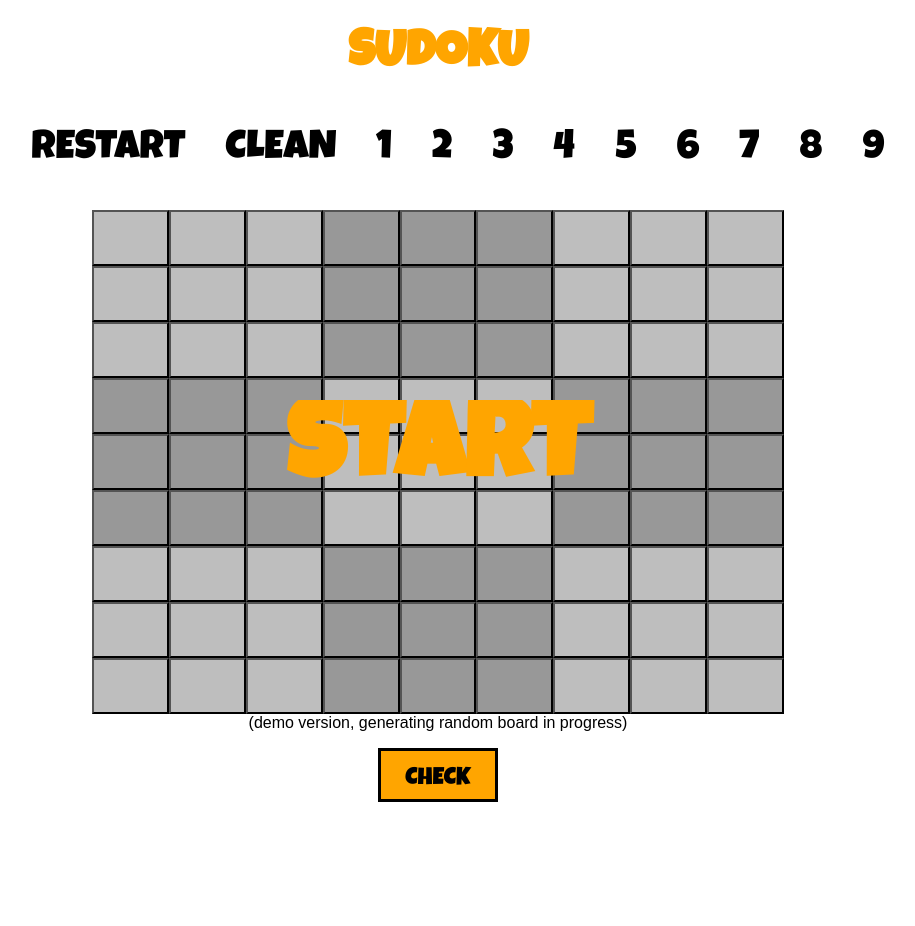
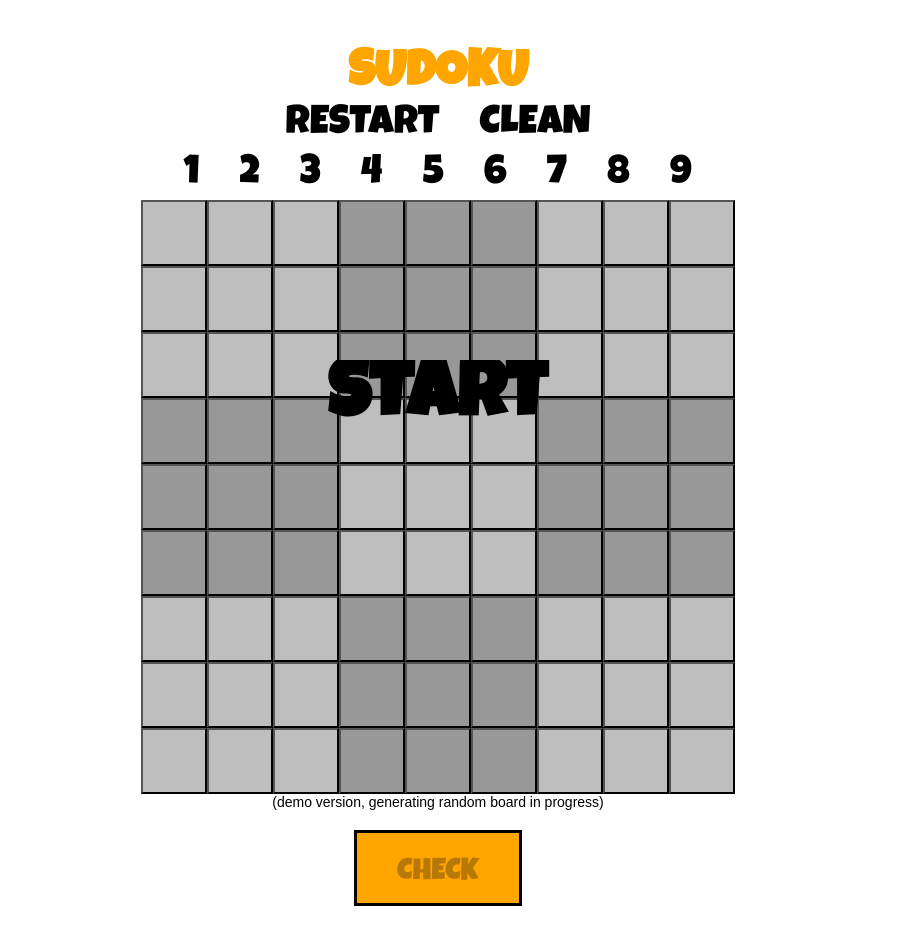
Before and after one commit to joannanapora/sudoku-game-React.js, a React (Create React App) app: page / in a window 1280 px wide. Shown: the whole page, without its empty margins (202-1117 px from the left). Before the commit the page ends 818 px from the top, so only its background shows below. Built offline with nearby package versions, Linux system fonts and the light colour scheme.

Commit message:
fix:function checking rows

```diff
--- a/src/App.css
+++ b/src/App.css
@@ -7,6 +7,7 @@
 
 .demo {
   font-family: arial;
+  font-size: 14px;
 }
 
 .App {
@@ -15,58 +16,43 @@
 
 .header {
   font-size: 40px;
-  padding: 10px;
+  padding-top: 30px;
   color: orange;
 }
 
-.result-lose {
-  font-size: 70px;
-  color: red;
-  position: absolute;
+.result {
+  position: fixed;
   top: 50%;
-  display: flex;
-  place-content: center;
-  width: 100%;
-}
-.result-empty {
-  font-size: 55px;
-  color: red;
-  position: absolute;
-  top: 50%;
-  display: flex;
-  place-content: center;
-  width: 100%;
+  left: 50%;
+  transform: translate(-50%, -50%);
 }
 
-.result-win {
+.lose {
+  font-size: 50px;
+  color: red;
+}
+.empty {
+  font-size: 50px;
+  color: red;
+}
+
+.win {
   font-size: 110px;
   color: orange;
-  position: absolute;
-  top: 50%;
-  display: flex;
-  place-content: center;
-  width: 100%;
 }
 
-.result-ok {
+.ok {
   font-size: 40px;
   color: black;
-  position: absolute;
-  top: 60%;
-  display: flex;
-  place-content: center;
-  width: 100%;
   cursor: pointer;
+  top: 65%;
+  left: 50%;
+  transform: translate(-50%, -50%);
 }
 
-.result-start {
-  font-size: 110px;
-  color: orange;
-  position: absolute;
-  top: 50%;
-  display: flex;
-  place-content: center;
-  width: 100%;
+.start {
+  font-size: 80px;
+  color: black;
   cursor: pointer;
 }
 
@@ -77,22 +63,25 @@
 }
 
 .controls {
-  padding: 20px;
+  padding: 10px 11px;
   font-size: 30px;
   transition: all 0.2s ease-in-out;
   cursor: pointer;
 }
 
+.functions-list {
+  display: flex;
+}
+
 .controls:hover {
   transform: scale(1.2);
   color: orange;
-  cursor: pointer;
 }
 
 .checkButton {
-  margin: 2vh;
-  padding: 2vh 3vh 1vh 3vh;
-  font-size: 3vh;
+  margin: 20px;
+  padding: 15px 20px 10px 20px;
+  font-size: 20px;
   transition: all 0.2s ease-in-out;
   cursor: pointer;
   background-color: orange;
@@ -105,7 +94,6 @@
 
 .checkButton:hover {
   transform: scale(1.2);
-  background-color: orange;
   cursor: pointer;
 }
 
@@ -117,16 +105,16 @@
 }
 
 .sudokuButton {
-  height: 6vh;
-  width: 10vw;
+  height: 40px;
+  width: 40px;
   font-size: 3vh;
   outline-color: orange;
   font-weight: 900;
 }
 
 .disabledSudokuButton {
-  height: 6vh;
-  width: 10vw;
+  height: 40px;
+  width: 40px;
   font-size: 3vh;
   color: rgb(75, 71, 71);
   outline-color: black;
@@ -135,33 +123,24 @@
 .numbers-container {
   display: flex;
   justify-content: center;
-  padding: 20px 0;
+  padding: 0px 0px;
   flex-direction: column;
   width: 100%;
   align-items: center;
 }
 
-.functions {
-  display: flex;
-  font-size: 30px;
-}
-.numbers {
-  display: flex;
-  font-size: 30px;
-}
-
 @media only screen and (min-width: 768px) {
   .sudokuButton {
-    height: 7vh;
-    width: 9vw;
+    height: 66px;
+    width: 66px;
     font-size: 3vh;
     outline-color: orange;
     font-weight: 900;
   }
 
   .disabledSudokuButton {
-    height: 7vh;
-    width: 9vw;
+    height: 66px;
+    width: 66px;
     font-size: 3vh;
     outline-color: orange;
     font-weight: 900;
@@ -179,87 +158,18 @@
     transition: all 0.2s ease-in-out;
     cursor: pointer;
   }
-}
 
-@media only screen and (min-width: 1200px) {
-  .sudokuButton {
-    height: 7vh;
-    width: 6vw;
-    font-size: 40px;
-    outline-color: orange;
-    font-weight: 900;
-  }
-
-  .disabledSudokuButton {
-    height: 7vh;
-    width: 6vw;
-    font-size: 40px;
-    outline-color: orange;
-    font-weight: 900;
-  }
-
-  .numbers-container {
-    display: flex;
-    flex-direction: row;
-    justify-content: center;
-    padding: 20px 20px;
-    width: 100%;
-    align-items: center;
-  }
-
-  .controls {
-    padding: 20px;
+  .checkButton {
+    margin: 20px;
+    padding: 25px 40px 15px 40px;
     font-size: 30px;
     transition: all 0.2s ease-in-out;
     cursor: pointer;
-  }
-
-  .header {
-    font-size: 50px;
-    margin-top: 20px;
-    color: orange;
-  }
-
-  .controls {
-    padding: 20px;
-    font-size: 40px;
-    transition: all 0.2s ease-in-out;
-    cursor: pointer;
+    background-color: orange;
+    border: 3px solid black;
+    font-family: "Luckiest Guy", cursive;
+    display: flex;
+    justify-content: center;
+    outline-color: orange;
   }
 }
-
-@media only screen and (min-width: 1500px) {
-  .sudokuButton {
-    height: 7vh;
-    width: 5vw;
-    font-size: 40px;
-    outline-color: orange;
-    font-weight: 900;
-  }
-
-  .disabledSudokuButton {
-    height: 7vh;
-    width: 5vw;
-    font-size: 40px;
-    outline-color: orange;
-    font-weight: 900;
-  }
-}
-
-@media only screen and (min-width: 1800px) {
-  .sudokuButton {
-    height: 7vh;
-    width: 5vw;
-    font-size: 40px;
-    outline-color: orange;
-    font-weight: 900;
-  }
-
-  .disabledSudokuButton {
-    height: 7vh;
-    width: 5vw;
-    font-size: 40px;
-    outline-color: orange;
-    font-weight: 900;
-  }
-}
--- a/src/App.tsx
+++ b/src/App.tsx
@@ -4,7 +4,6 @@ import { createCells } from "./functions/create-cells.fn";
 import { ICell } from "./functions/create-cells.fn";
 import { validSolution } from "./functions/check.fn";
 import { createBoard } from "./functions/create-board.fn";
-import { LVL } from "./functions/create-board.fn";
 
 interface IAlerts {
   fillField: boolean;
@@ -37,9 +36,15 @@ const App = () => {
     return () => {
       setClickedNumber(-1);
     };
-  }, [cells, clickedNumber]);
+  }, [cells, clickedNumber, idOfCell]);
 
   const onCellClick = (id: number, ifDisabled: boolean) => {
+    if (alerts.won) {
+      setAlerts({ ...alerts, start: true, won: false });
+    }
+
+    setAlerts({ ...alerts, fillField: false, lost: false });
+
     if (ifDisabled) {
       setClickedCell(-1);
       return;
@@ -71,10 +76,6 @@ const App = () => {
     }
 
     if (validSolution(splittedListOfValues)) {
-      let newList = cells.map((el) => {
-        return { ...el, value: 0 };
-      });
-      setCells(newList);
       setAlerts({ ...alerts, won: true, lost: false });
     } else {
       setAlerts({ ...alerts, lost: true, won: false });
@@ -94,20 +95,21 @@ const App = () => {
 
   const onOk = () => {
     setAlerts({
-      fillField: false,
       won: false,
       lost: false,
       start: false,
+      fillField: false,
     });
   };
 
   const onStartClick = () => {
     onRestart();
-    setAlerts({ ...alerts, start: false });
+    setAlerts({ fillField: false, lost: false, won: false, start: false });
   };
 
   const onRestart = () => {
-    let cleanedBoard = createBoard(LVL.HARD);
+    setAlerts({ fillField: false, lost: false, won: false, start: false });
+    let cleanedBoard = createBoard();
     let newList = cells.map((el, i) => {
       return {
         ...el,
@@ -136,7 +138,7 @@ const App = () => {
     <div className="App">
       <h1 className="header">SUDOKU</h1>
       <div className="numbers-container">
-        <div className="functions">
+        <div className="functions-list">
           <div onClick={onRestart} className="controls">
             RESTART
           </div>
@@ -144,7 +146,7 @@ const App = () => {
             CLEAN
           </div>
         </div>
-        <div className="numbers">
+        <div className="functions-list">
           {[1, 2, 3, 4, 5, 6, 7, 8, 9].map((el, i) => {
             return (
               <div
@@ -158,17 +160,17 @@ const App = () => {
           })}
         </div>
       </div>
-      {alerts.won && <h1 className="result-win">WIN !</h1>}
+      {alerts.won && <h1 className="result win">WIN !</h1>}
       {alerts.start && (
-        <h1 onClick={onStartClick} className="result-start">
+        <h1 onClick={onStartClick} className="result start">
           START
         </h1>
       )}
-      {alerts.lost && <h1 className="result-lose">KEEP TRYING</h1>}
-      {alerts.fillField && <h1 className="result-empty">EMPTY FIELDS</h1>}
+      {alerts.lost && <h1 className="result lose">KEEP TRYING</h1>}
+      {alerts.fillField && <h1 className="result empty">EMPTY FIELDS</h1>}
       {alerts.fillField || alerts.lost ? (
-        <h1 onClick={onOk} className="result-ok">
-          return to game
+        <h1 onClick={onOk} className="result ok">
+          return
         </h1>
       ) : null}
       <div className="grid">
@@ -191,7 +193,11 @@ const App = () => {
         (demo version, generating random board in progress)
       </div>
       <div className="checkButtonContainer">
-        <button onClick={onCheck} className="checkButton">
+        <button
+          disabled={alerts.start}
+          onClick={onCheck}
+          className="checkButton"
+        >
           CHECK
         </button>
       </div>
--- a/src/functions/check.fn.ts
+++ b/src/functions/check.fn.ts
@@ -1,8 +1,7 @@
-
 export const compareRows = (sudokuArray: number[][]): boolean => {
   let isValid = true;
   sudokuArray.forEach((el, i) => {
-    let array = new Set();
+    let array = new Set(el);
     if (9 !== array.size) {
       isValid = false;
     }
--- a/src/functions/create-board.fn.ts
+++ b/src/functions/create-board.fn.ts
@@ -1,11 +1,3 @@
-import { convertColumnsToRows } from "./check.fn";
-
-export enum LVL {
-  EASY = "easy",
-  MEDIUM = "medium",
-  HARD = "hard",
-}
-
 let board = [
   [8, 3, 5, 4, 1, 6, 9, 2, 7],
   [2, 9, 6, 8, 5, 7, 4, 3, 1],
@@ -23,43 +15,8 @@ let boardList = board
   .split(",")
   .map((el) => Number(el));
 
-let board2 = [
-  [6, 5, 2, 7, 8, 1, 3, 9, 4],
-  [9, 8, 1, 3, 4, 5, 2, 7, 6],
-  [3, 7, 4, 9, 6, 2, 8, 1, 5],
-  [8, 3, 5, 4, 1, 6, 9, 2, 7],
-  [2, 9, 6, 8, 5, 7, 4, 3, 1],
-  [4, 1, 7, 2, 9, 3, 6, 5, 8],
-  [5, 6, 9, 1, 3, 4, 7, 8, 2],
-  [1, 2, 3, 6, 7, 8, 5, 4, 9],
-  [7, 4, 8, 5, 2, 9, 1, 6, 3],
-];
-let boardList2 = board2
-  .join()
-  .split(",")
-  .map((el) => Number(el));
-
-let board3 = [
-  [5, 6, 9, 1, 3, 4, 7, 8, 2],
-  [1, 2, 3, 6, 7, 8, 5, 4, 9],
-  [7, 4, 8, 5, 2, 9, 1, 6, 3],
-  [8, 3, 5, 4, 1, 6, 9, 2, 7],
-  [2, 9, 6, 8, 5, 7, 4, 3, 1],
-  [4, 1, 7, 2, 9, 3, 6, 5, 8],
-  [6, 5, 2, 7, 8, 1, 3, 9, 4],
-  [9, 8, 1, 3, 4, 5, 2, 7, 6],
-  [3, 7, 4, 9, 6, 2, 8, 1, 5],
-];
-
-let boardList3 = board3
-  .join()
-  .split(",")
-  .map((el) => Number(el));
-
-export const createBoard = (level: LVL) => {
+export const createBoard = () => {
   let listToReturn: any = [];
-
-  if (level === LVL.HARD) {
   listToReturn = boardList.map((el, i) => {
     if (
       [
@@ -117,124 +74,5 @@ export const createBoard = (level: LVL) => {
     }
     return el;
   });
-  }
-  if (level === LVL.MEDIUM) {
-    listToReturn = boardList2.map((el, i) => {
-      if (
-        [
-          0,
-          13,
-          20,
-          21,
-          25,
-          33,
-          38,
-          44,
-          47,
-          48,
-          51,
-          52,
-          1,
-          3,
-          6,
-          8,
-          12,
-          11,
-          10,
-          15,
-          18,
-          16,
-          17,
-          20,
-          24,
-          28,
-          30,
-          31,
-          32,
-          36,
-          37,
-          40,
-          42,
-          46,
-          50,
-          54,
-          58,
-          60,
-          61,
-          62,
-          64,
-          67,
-          70,
-          73,
-          75,
-          78,
-          79,
-          81,
-        ].includes(i)
-      ) {
-        return 0;
-      }
-      return el;
-    });
-  }
-  if (level === LVL.EASY) {
-    listToReturn = boardList3.map((el, i) => {
-      if (
-        [
-          0,
-          13,
-          20,
-          21,
-          25,
-          33,
-          38,
-          44,
-          47,
-          48,
-          51,
-          52,
-          1,
-          3,
-          6,
-          8,
-          12,
-          11,
-          10,
-          15,
-          18,
-          16,
-          17,
-          20,
-          24,
-          28,
-          30,
-          31,
-          32,
-          36,
-          37,
-          40,
-          42,
-          46,
-          50,
-          54,
-          58,
-          60,
-          61,
-          62,
-          64,
-          67,
-          70,
-          73,
-          75,
-          78,
-          79,
-          81,
-        ].includes(i)
-      ) {
-        return 0;
-      }
-      return el;
-    });
-  }
   return listToReturn;
 };
```
Also changed, not shown: funkcja.js (added, +72 -0 lines), 1 other file (tests, documents, lock files or other folders). Lines whose indentation alone changed are shown as unchanged.
